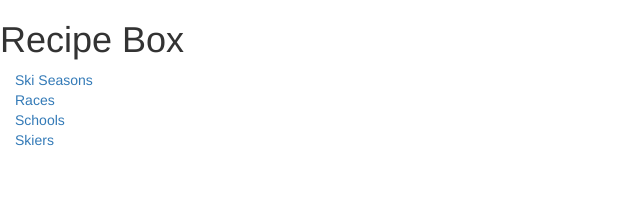
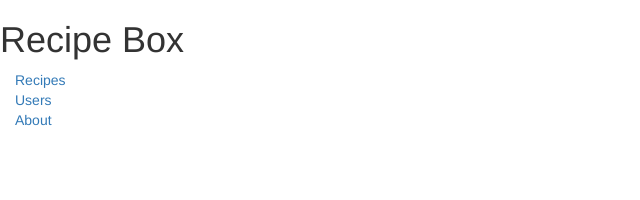
Before and after one commit to logie4000/recipe_box, an Angular app in the folder client/: page / in a window 1280 px wide. Shown: the top 200 px of the page, without its empty margins (0-640 px from the left). Built offline with nearby package versions, Linux system fonts and the light colour scheme.

Commit message:
Save file

```diff
--- a/client/src/app/menu/menu.component.html
+++ b/client/src/app/menu/menu.component.html
@@ -1,6 +1,5 @@
 <div class="menu-top-level">
-    <app-menu-item [title]="'Ski Seasons'" [link]="'/seasons'" />
-    <app-menu-item [title]="'Races'" [link]="'/races'" />
-    <app-menu-item [title]="'Schools'" [link]="'/schools'" />
-    <app-menu-item [title]="'Skiers'" [link]="'/skiers'" />
+    <app-menu-item [title]="'Recipes'" [link]="'/recipes'" />
+    <app-menu-item [title]="'Users'" [link]="'/users'" />
+    <app-menu-item [title]="'About'" [link]="'/about'" />
 </div>
```
